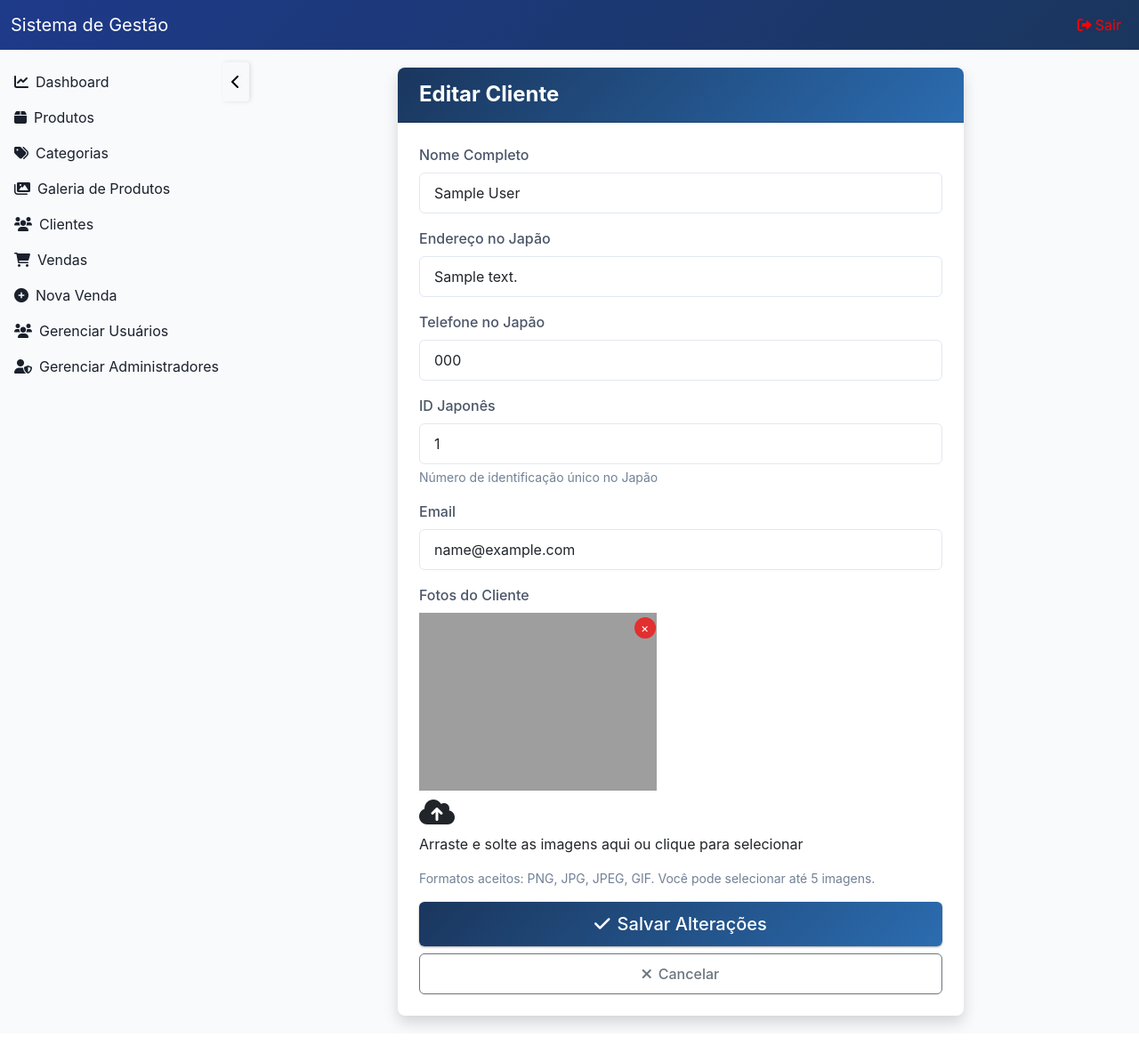
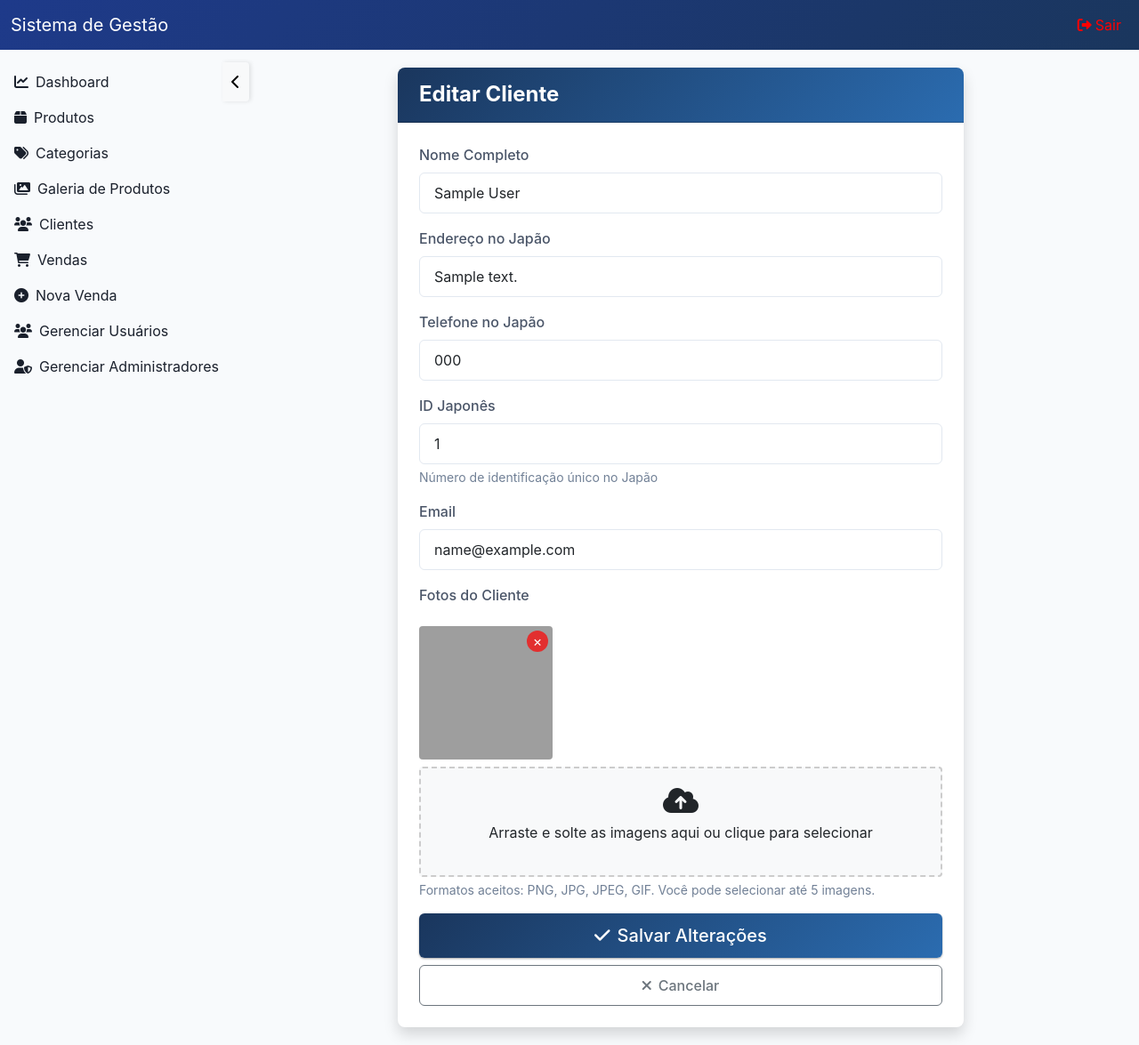
Before and after one commit to NOLRAM-MYM/Gestaotest, a Flask app: page /clients/1/edit in a window 1280 px wide. Shown: the whole page at 89% size. Run offline with Flask 3, Linux system fonts and the light colour scheme; a user stored in the database is signed in; tables that the repository leaves empty hold one stand-in row (values such as "Sample post"); some libraries are stand-ins or nearby versions; grey boxes are pictures that could not be loaded.

Commit message:
edit cliente

```diff
--- a/templates/clients/edit.html
+++ b/templates/clients/edit.html
@@ -51,37 +51,65 @@
                         </div>
                         <div class="mb-3">
                             <label for="images" class="form-label">Fotos do Cliente</label>
-                            <style>
-                            .image-scroll-container {
-                                height: 200px;
-                                overflow-x: auto;
-                                white-space: nowrap;
-                                scrollbar-width: thin;
-                                scrollbar-color: #6c757d #f8f9fa;
+
+                            {% if client.images %}
+                            {% if client.images %}
+                            <div class="image-preview-container mb-2">
+                                {% for image in client.images %}
+                                <div class="image-preview">
+                                    <img src="{{ url_for('clients.get_client_image', image_id=image.id) }}"
+                                         alt="{{ client.full_name }}">
+                                    <button type="button" class="remove-image"
+                                            onclick="deleteImage({{ image.id }}, this)">&times;</button>
+                                </div>
+                                {% endfor %}
+                            </div>
+                            {% endif %}
+                            {% endif %}
+                            <div class="dropzone-container" id="dropzone">
+                                <div class="dropzone-area">
+                                    <i class="fas fa-cloud-upload-alt fa-2x mb-2"></i>
+                                    <p>Arraste e solte as imagens aqui ou clique para selecionar</p>
+                                    <input type="file" class="form-control d-none" id="images" name="images[]" accept="image/*" multiple>
+                                </div>
+                                <div id="preview-container" class="image-preview-container"></div>
+                            </div>
+                            <div class="form-text">Formatos aceitos: PNG, JPG, JPEG, GIF. Você pode selecionar até 5 imagens.</div>
+                        </div>
+                        <style>
+                            .dropzone-container {
+                                border: 2px dashed #ccc;
+                                border-radius: 4px;
+                                padding: 20px;
+                                text-align: center;
+                                background-color: #f8f9fa;
+                                transition: all 0.3s ease;
                             }
-                            .image-scroll-container::-webkit-scrollbar {
-                                height: 8px;
+                            .dropzone-container.dragover {
+                                background-color: #e9ecef;
+                                border-color: #0d6efd;
                             }
-                            .image-scroll-container::-webkit-scrollbar-track {
-                                background: #f8f9fa;
+                            .dropzone-area {
+                                cursor: pointer;
+                            }
+                            .image-preview-container {
+                                display: flex;
+                                flex-wrap: wrap;
+                                gap: 10px;
+                                margin-top: 15px;
+                            }
+                            .image-preview {
+                                position: relative;
+                                width: 150px;
+                                height: 150px;
+                            }
+                            .image-preview img {
+                                width: 100%;
+                                height: 100%;
+                                object-fit: cover;
                                 border-radius: 4px;
                             }
-                            .image-scroll-container::-webkit-scrollbar-thumb {
-                                background-color: #6c757d;
-                                border-radius: 4px;
-                            }
-                            .image-scroll-container img {
-                                transition: transform 0.2s;
-                                margin-right: 4px;
-                            }
-                            .image-scroll-container img:hover {
-                                transform: scale(1.05);
-                            }
-                            .image-container {
-                                display: inline-block;
-                                position: relative;
-                            }
-                            .delete-image {
+                            .image-preview .remove-image {
                                 position: absolute;
                                 top: 5px;
                                 right: 5px;
@@ -95,36 +123,11 @@
                                 display: flex;
                                 align-items: center;
                                 justify-content: center;
-                                font-size: 14px;
                             }
-                            .delete-image:hover {
+                            .image-preview .remove-image:hover {
                                 background-color: rgba(255, 0, 0, 0.9);
                             }
-                            </style>
-                            {% if client.images %}
-                            <div class="image-scroll-container mb-2">
-                                {% for image in client.images %}
-                                <div class="image-container">
-                                    <img src="{{ url_for('clients.get_client_image', image_id=image.id) }}"
-                                         alt="{{ client.full_name }}"
-                                         class="d-inline-block"
-                                         style="height: 200px; width: auto; object-fit: cover;">
-                                    <button type="button" class="delete-image"
-                                            onclick="deleteImage({{ image.id }}, this)">&times;</button>
-                                </div>
-                                {% endfor %}
-                            </div>
-                            {% endif %}
-                            <div class="dropzone-container" id="dropzone">
-                                <div class="dropzone-area">
-                                    <i class="fas fa-cloud-upload-alt fa-2x mb-2"></i>
-                                    <p>Arraste e solte as imagens aqui ou clique para selecionar</p>
-                                    <input type="file" class="form-control d-none" id="images" name="images[]" accept="image/*" multiple>
-                                </div>
-                                <div id="preview-container" class="image-preview-container"></div>
-                            </div>
-                            <div class="form-text">Formatos aceitos: PNG, JPG, JPEG, GIF. Você pode selecionar até 5 imagens.</div>
-                        </div>
+                        </style>
                         <div class="d-grid gap-2">
                             <button type="submit" class="btn btn-primary btn-lg">
                                 <i class="fas fa-check me-2"></i>Salvar Alterações
```
